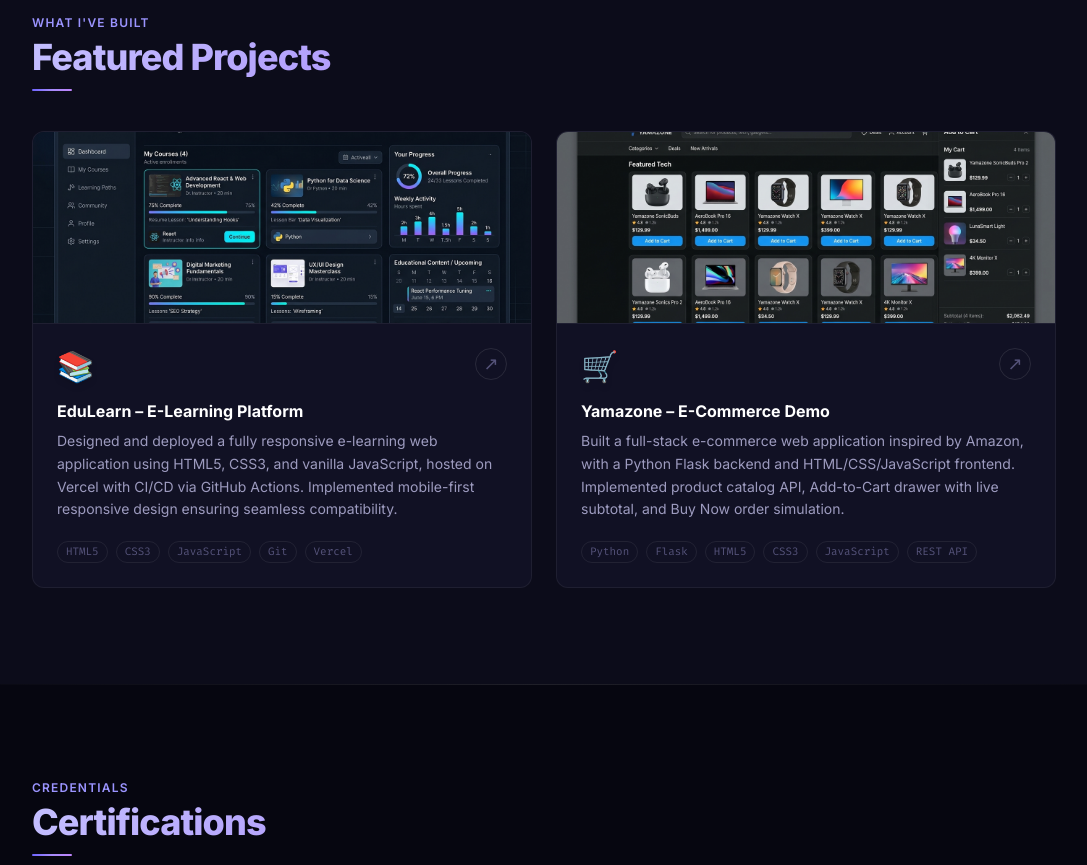
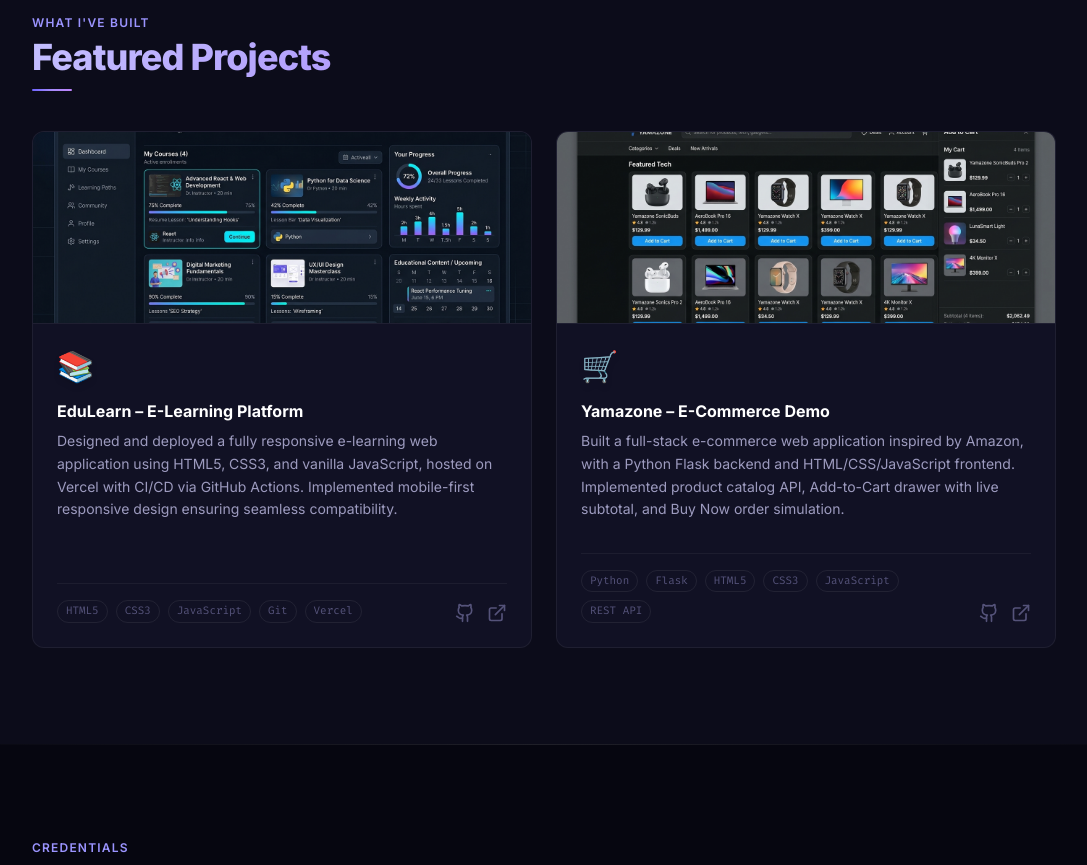
Before and after one commit to Utkantha/Utkantha.github.io, a React (Vite) app: page / in a window 1280 px wide. Shown: the part 2940-3805 px from the top of the page, without its empty margins (96-1183 px from the left). Built offline with nearby package versions, Linux system fonts and the light colour scheme.

Commit message:
feat: add separate github and website links to project cards

```diff
--- a/src/components/Projects.tsx
+++ b/src/components/Projects.tsx
@@ -1,19 +1,35 @@
 import { motion } from 'framer-motion'
 import { projects } from '../data/portfolioData'
 import { SectionHeader, Tag } from './ui'
+import { ExternalLink } from 'lucide-react'
 
-function ProjectCard({ emoji, image, title, description, tags, link, index }: typeof projects[0] & { index: number }) {
+const GithubIcon = ({ className }: { className?: string }) => (
+  <svg
+    xmlns="http://www.w3.org/2000/svg"
+    width="24"
+    height="24"
+    viewBox="0 0 24 24"
+    fill="none"
+    stroke="currentColor"
+    strokeWidth="2"
+    strokeLinecap="round"
+    strokeLinejoin="round"
+    className={className}
+  >
+    <path d="M15 22v-4a4.8 4.8 0 0 0-1-3.5c3 0 6-2 6-5.5.08-1.25-.27-2.48-1-3.5.28-1.15.28-2.35 0-3.5 0 0-1 0-3 1.5-2.64-.5-5.36-.5-8 0C6 2 5 2 5 2c-.3 1.15-.3 2.35 0 3.5A5.403 5.403 0 0 0 4 9c0 3.5 3 5.5 6 5.5-.39.49-.68 1.05-.85 1.65-.17.6-.22 1.23-.15 1.85v4" />
+    <path d="M9 18c-4.51 2-5-2-7-2" />
+  </svg>
+)
+
+function ProjectCard({ emoji, image, title, description, tags, links, index }: typeof projects[0] & { index: number }) {
   return (
-    <motion.a
-      href={link}
-      target="_blank"
-      rel="noopener noreferrer"
+    <motion.div
       initial={{ opacity: 0, y: 30 }}
       whileInView={{ opacity: 1, y: 0 }}
       viewport={{ once: true, margin: "-50px" }}
       transition={{ duration: 0.5, delay: index * 0.1 }}
       whileHover={{ scale: 1.02 }}
-      className="group flex flex-col bg-bg-card border border-white/[0.06] hover:border-accent/40 rounded-xl overflow-hidden transition-all duration-300 hover:shadow-glow-sm hover:bg-bg-hover"
+      className="group flex flex-col bg-bg-card border border-white/[0.06] hover:border-accent/40 rounded-xl overflow-hidden transition-all duration-300 hover:shadow-glow-sm hover:bg-bg-hover relative"
     >
       {/* Project Image */}
       {image && (
@@ -31,15 +47,39 @@ function ProjectCard({ emoji, image, title, description, tags, link, index }: ty
       <div className="p-5 sm:p-6 flex flex-col flex-1">
         <div className="flex justify-between items-start mb-4">
           <span className="text-3xl filter drop-shadow-md">{emoji}</span>
-          <span className="w-8 h-8 rounded-full border border-white/10 flex items-center justify-center text-ink-muted text-lg group-hover:text-white group-hover:border-accent/50 group-hover:bg-accent/20 transition-all duration-300">↗</span>
         </div>
         <h3 className="text-base font-bold text-white mb-2 leading-snug">{title}</h3>
-        <p className="text-sm text-ink-secondary leading-relaxed mb-5 flex-1">{description}</p>
-        <div className="flex flex-wrap gap-2">
-          {tags.map((tag) => <Tag key={tag} small>{tag}</Tag>)}
+        <p className="text-sm text-ink-secondary leading-relaxed mb-8 flex-1">{description}</p>
+
+        {/* Bottom section with Tags and Links */}
+        <div className="flex justify-between items-end gap-4 mt-auto pt-4 border-t border-white/[0.05]">
+          <div className="flex flex-wrap gap-2 flex-1">
+            {tags.map((tag) => <Tag key={tag} small>{tag}</Tag>)}
+          </div>
+
+          <div className="flex items-center gap-3 shrink-0">
+            <a
+              href={links.github}
+              target="_blank"
+              rel="noopener noreferrer"
+              className="text-ink-muted hover:text-white transition-colors"
+              title="View Source on GitHub"
+            >
+              <GithubIcon className="w-5 h-5" />
+            </a>
+            <a
+              href={links.website}
+              target="_blank"
+              rel="noopener noreferrer"
+              className="text-ink-muted hover:text-accent-light transition-colors"
+              title="Visit Live Website"
+            >
+              <ExternalLink className="w-5 h-5" />
+            </a>
+          </div>
         </div>
       </div>
-    </motion.a>
+    </motion.div>
   )
 }
 
--- a/src/config/portfolio.json
+++ b/src/config/portfolio.json
@@ -128,7 +128,10 @@
         "Git",
         "Vercel"
       ],
-      "link": "https://github.com/Utkantha"
+      "links": {
+        "github": "https://github.com/Utkantha/edulearn",
+        "website": "https://edulearn-indol.vercel.app/"
+      }
     },
     {
       "emoji": "🛒",
@@ -143,7 +146,10 @@
         "JavaScript",
         "REST API"
       ],
-      "link": "https://github.com/Utkantha"
+      "links": {
+        "github": "https://github.com/Utkantha/yamazone",
+        "website": "https://yamazone.vercel.app/"
+      }
     }
   ],
   "certifications": [
--- a/src/data/portfolioData.ts
+++ b/src/data/portfolioData.ts
@@ -50,7 +50,10 @@ export interface Project {
   title: string
   description: string
   tags: string[]
-  link: string
+  links: {
+    github: string
+    website: string
+  }
 }
 
 export interface Certification {
```
